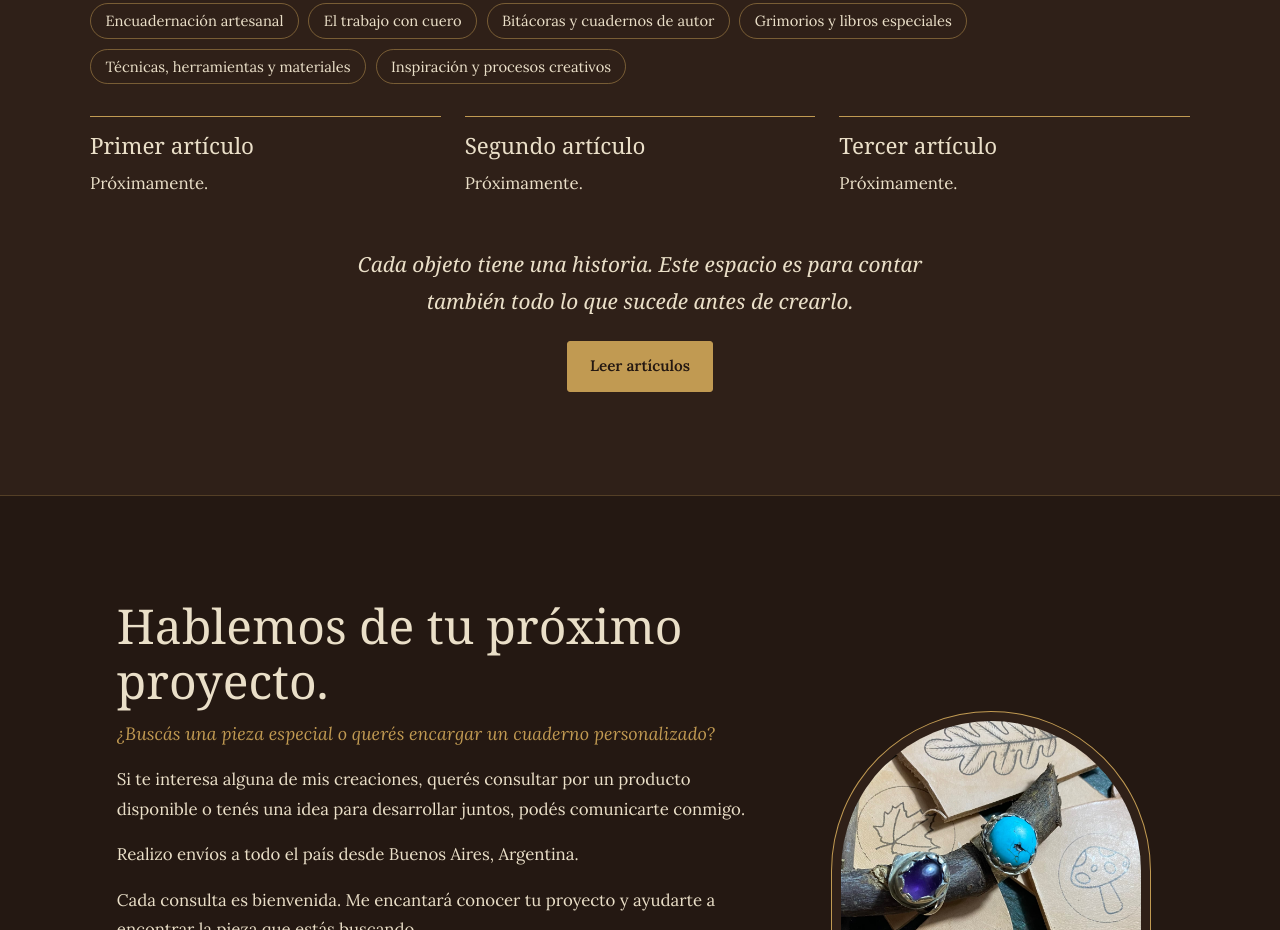
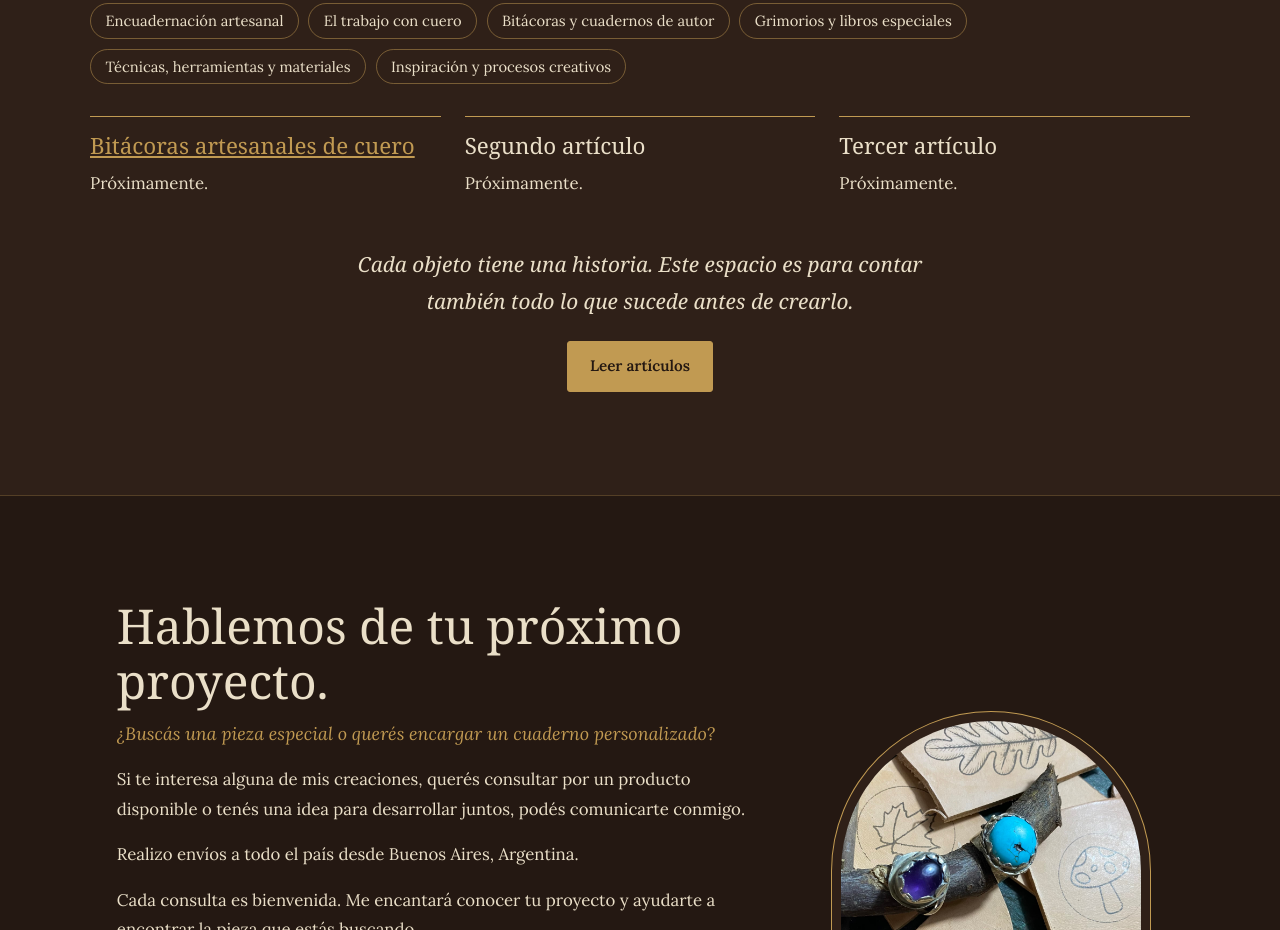
Before and after one commit to objetosdecuero-cloud/objetosdecuero-web, a plain HTML site: page index.html in a window 1280 px wide. Shown: the part 6318-7248 px from the top of the page. Drawn offline with Linux system fonts and the light colour scheme; a web font is replaced by a local one.

Commit message:
Update index.html
primer articulo del blog

```diff
--- a/index.html
+++ b/index.html
@@ -165,7 +165,7 @@
     <li>Inspiración y procesos creativos</li>
   </ul>
   <div class="articulos">
-    <article><img src="assets/blog-01.jpg" alt="" loading="lazy"><h3>Primer artículo</h3><p>Próximamente.</p></article>
+    <article><img src="assets/blog-01.jpg" alt="" loading="lazy"><h3><a href="blog/bitacoras-artesanales-de-cuero.html">Bitácoras artesanales de cuero</a></h3><p>Próximamente.</p></article>
     <article><img src="assets/blog-02.jpg" alt="" loading="lazy"><h3>Segundo artículo</h3><p>Próximamente.</p></article>
     <article><img src="assets/blog-03.jpg" alt="" loading="lazy"><h3>Tercer artículo</h3><p>Próximamente.</p></article>
   </div>
```
